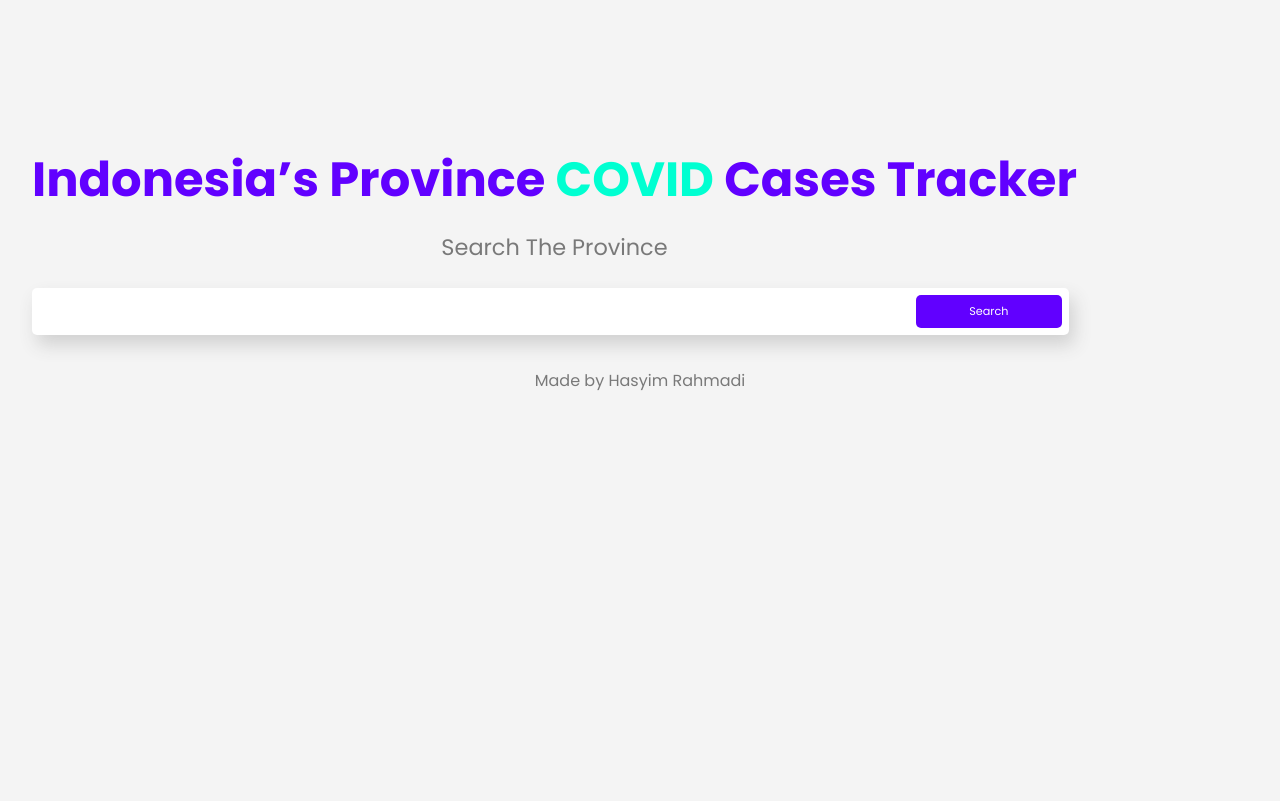
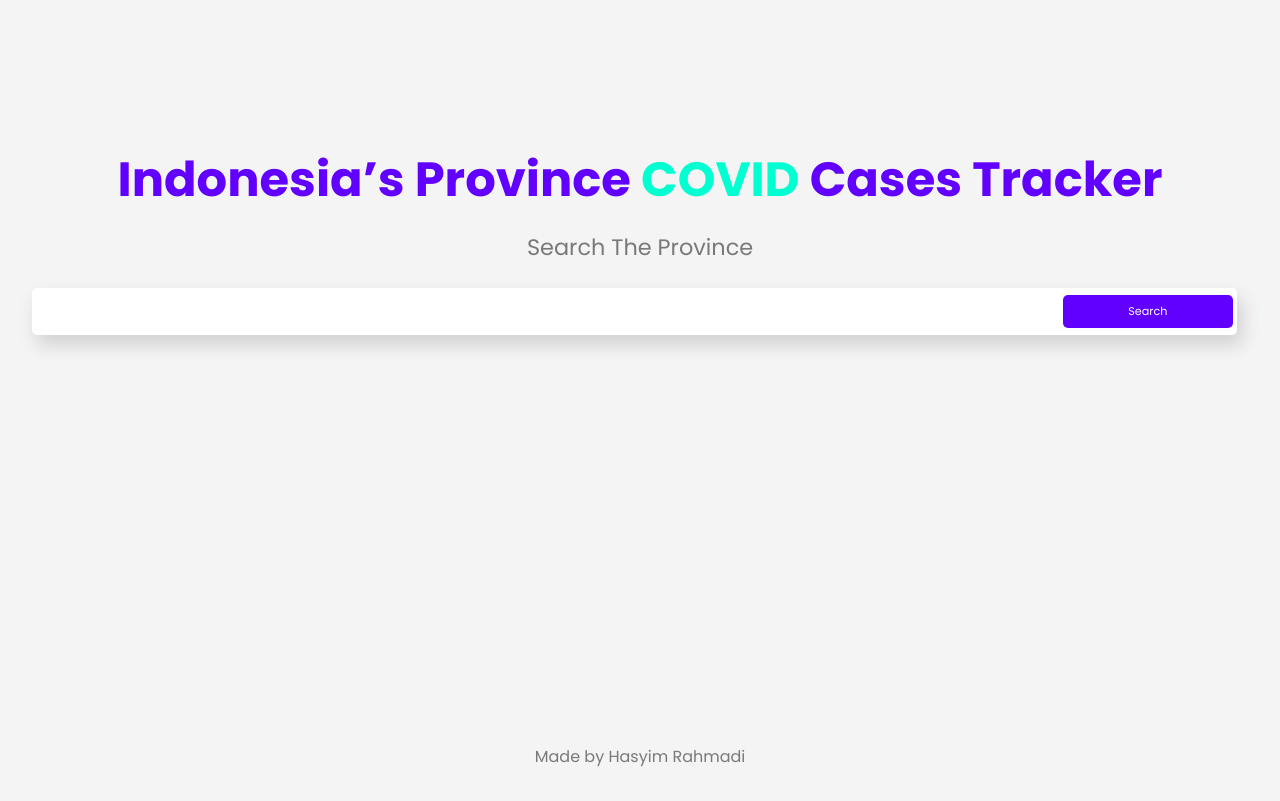
Before and after one commit to hasyimr/Coronceu, a Flask app: page / in a window 1280 px wide. Before the commit the page ends 391 px from the top, so only its background shows below. Run offline with Flask 2, Linux system fonts and the light colour scheme.

Commit message:
Correcting Html and CSS

```diff
--- a/static/css/style.css
+++ b/static/css/style.css
@@ -23,7 +23,15 @@
     font-size: 1em;
 }
 
-footer p {
+
+
+.footer {
+    text-align: center;
+    margin-top: 30em;
+    margin-bottom: 2em;
+}
+
+.footer-x {
     text-align: center;
     margin-top: 5em;
     margin-bottom: 2em;
@@ -113,9 +121,7 @@
 }
 
 .upper {
-    height: 100%;
-    display: flex;
-    align-items: center;
+    margin-bottom: 5em;
 }
 
 .test {
--- a/templates/index.html
+++ b/templates/index.html
@@ -22,6 +22,7 @@
                 </form>
             </div>
         </section>
+        <p class="footer">Made by Hasyim Rahmadi</p>
     {% endif %}
 
     {% if method != "GET" %}
@@ -37,6 +38,7 @@
                 </div>
             </form>
         </div>
+
 
         {% if data != "Not Found" %}
             <div class="result-container">
@@ -57,11 +59,8 @@
             <h2>{{data}}</h2>
         </div>
         {% endif %}
-
+    <p class="footer-x">Made by Hasyim Rahmadi</p>
     {% endif %}
 
 </body>
-<footer>
-    <p>Made by Hasyim Rahmadi</p>
-</footer>
 </html>
```
